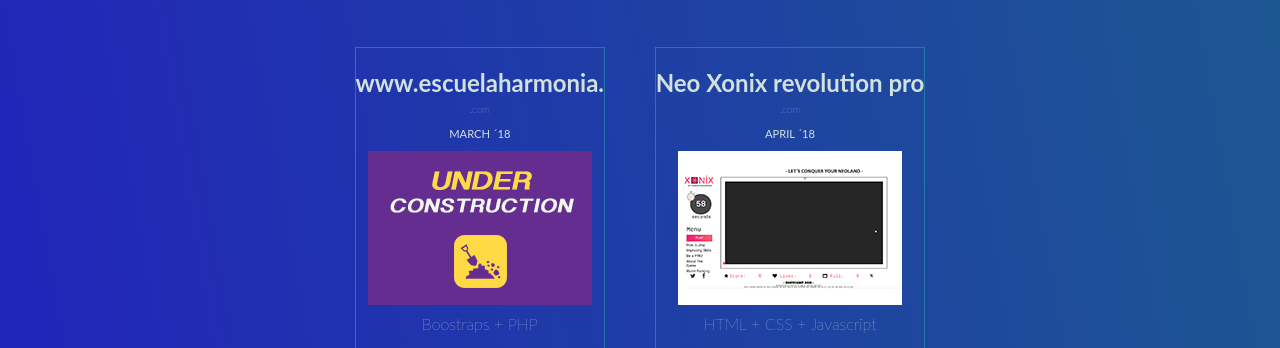
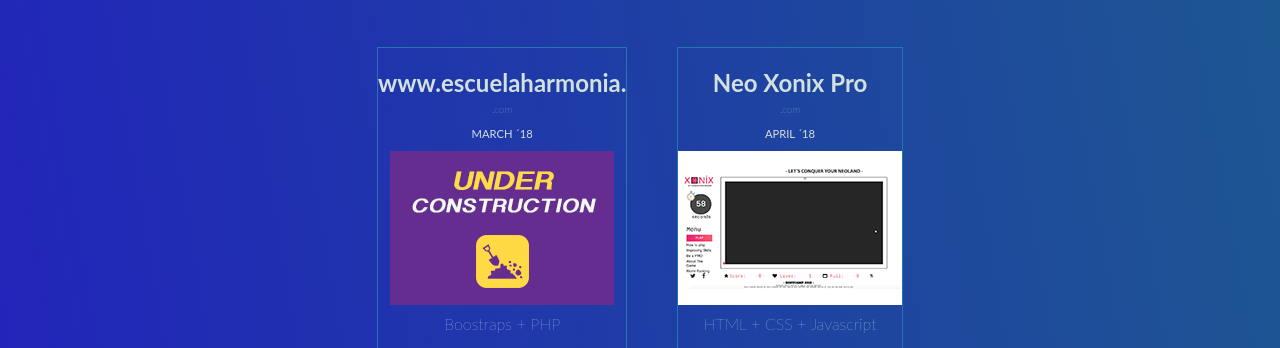
Before and after one commit to NachoGP/CioGPortfolio, a plain HTML site: page index.html in a window 1280 px wide. Shown: the part 1124-1472 px from the top of the page. Drawn offline with nearby package versions, Linux system fonts and the light colour scheme.

Commit message:
Update index.html

```diff
--- a/index.html
+++ b/index.html
@@ -107,7 +107,7 @@
        </div>
 
        <div class="portfolio">
-          <h2>Neo Xonix revolution pro</strong></h2>
+          <h2>Neo Xonix Pro</strong></h2>
          <span>.com</span>
            <h3>April ´18</h3>
           <img src="img/xonix.png" alt="">
```
